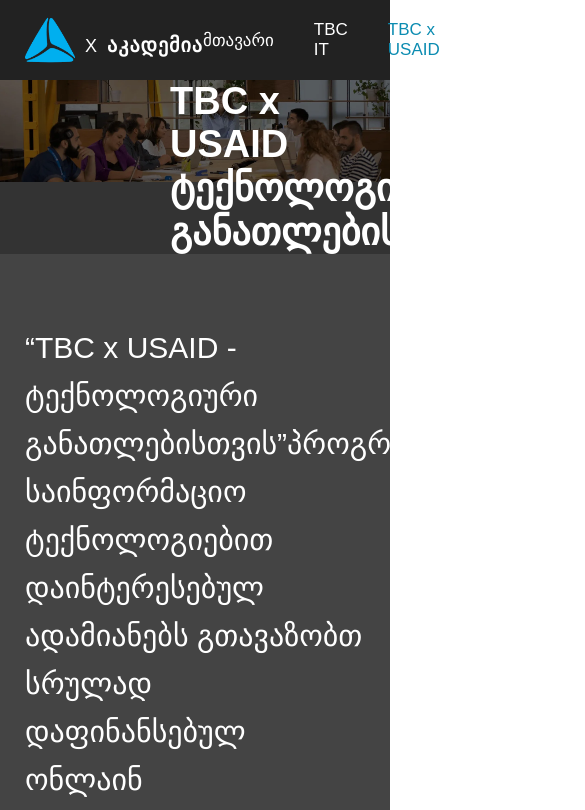
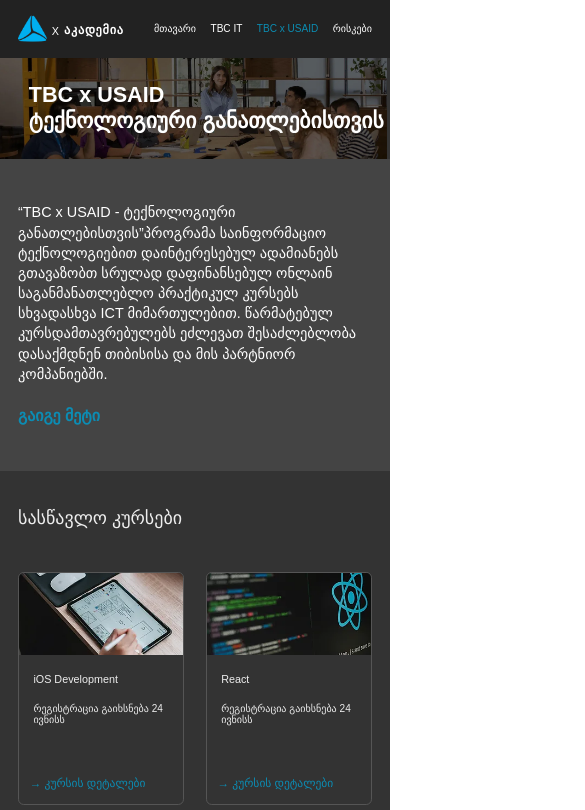
Before and after one commit to ver-eng/TBC-task, a plain HTML site: page index.html in a window 390 px wide. Shown: the top 810 px of the page, 585 px wide, since content can reach past the window. Drawn offline with Linux system fonts and the light colour scheme.

Commit message:
'updateagain'

```diff
--- a/index.html
+++ b/index.html
@@ -3,6 +3,7 @@
   <head>
     <meta charset="UTF-8" />
     <link rel="stylesheet" href="styles.css" />
+    <link rel="stylesheet" href="queries.css" />
     <meta name="viewport" content="width=device-width, initial-scale=1.0" />
     <title>TBC x USAID</title>
     <script defer src="script.js"></script>
@@ -29,8 +30,10 @@
             </nav>
           </div>
           <div class="background-photo">
-            <h2 class="secondary-heading">TBC x USAID</h2>
-            <h2 class="secondary-heading">ტექნოლოგიური განათლებისთვის</h2>
+            <div class="backgr-photo-headings">
+              <h2 class="secondary-heading">TBC x USAID</h2>
+              <h2 class="secondary-heading">ტექნოლოგიური განათლებისთვის</h2>
+            </div>
           </div>
         </header>
         <div class="main-text">
--- /dev/null
+++ b/queries.css
@@ -0,0 +1,191 @@
+/*****************************/
+/*Below 1056px(tablets)*/
+/*****************************/
+@media (max-width: 66em) {
+  html {
+    font-size: 55%;
+  }
+  .navigation,
+  .main-text,
+  .section-two-div,
+  .partners-p,
+  .footer {
+    max-width: 90rem;
+  }
+  .section-four-div {
+    max-width: 85rem;
+    padding: 7rem 2rem;
+  }
+  .each-partners-box {
+    padding: 4rem 2.5rem;
+    /* background-color: gray; */
+    height: 10rem;
+  }
+  .partner-logo {
+    width: 90%;
+  }
+  .footer {
+    padding: 4rem 3rem;
+  }
+  .course-name {
+    padding: 2.5rem 2rem;
+    font-size: 1.5rem;
+  }
+  .register-date {
+    font-size: 1.4rem;
+    padding: 0 0 7rem 2rem;
+  }
+  .secondary-heading {
+    padding-left: 14rem;
+  }
+}
+/*****************************/
+/*Below 848px(tablets)*/
+/*****************************/
+@media (max-width: 53em) {
+  html {
+    font-size: 50%;
+  }
+  .navigation,
+  .main-text,
+  .section-two-div,
+  .partners-p,
+  .footer {
+    max-width: 85rem;
+  }
+  .partner-logo {
+    width: 80%;
+  }
+  .section-four-div {
+    max-width: 75rem;
+    padding: 6rem 2rem;
+  }
+  .main-text {
+    padding: 6rem 2.5rem;
+    font-size: 2.5rem;
+    line-height: 1.5;
+  }
+  .each-course-box {
+    display: flex;
+    flex-direction: column;
+    justify-content: space-between;
+  }
+  .secondary-heading {
+    padding-left: 12rem;
+  }
+  .nav-right-part {
+    gap: 3rem;
+  }
+}
+/*****************************/
+/*Below 688px*/
+/*****************************/
+
+@media (max-width: 43em) {
+  html {
+    font-size: 48%;
+  }
+  .navigation,
+  .main-text,
+  .section-two-div,
+  .partners-p,
+  .footer {
+    max-width: 75rem;
+  }
+  .courses {
+    row-gap: 2.5rem;
+    column-gap: 2.5rem;
+  }
+  .each-course-box a:link,
+  .each-course-box a:visited {
+    padding-left: 1.5rem;
+    font-size: 1.6rem;
+    margin-bottom: 0;
+  }
+  .each-course-box {
+    padding-bottom: 2rem;
+  }
+
+  .section-four-div {
+    max-width: 70rem;
+    padding: 5.5rem 2rem;
+  }
+  .secondary-heading {
+    padding-left: 9rem;
+  }
+}
+/*****************************/
+/*Below 560*/
+/*****************************/
+@media (max-width: 35em) {
+  html {
+    font-size: 45%;
+  }
+  .navigation,
+  .main-text,
+  .section-two-div,
+  .partners-p,
+  .footer {
+    max-width: 70rem;
+  }
+  .section-four-div {
+    max-width: 65rem;
+    padding: 5rem 1.8rem;
+  }
+  .nav-right-part {
+    gap: 2rem;
+  }
+  .secondary-heading {
+    padding-left: 6rem;
+  }
+}
+/*****************************/
+/*Below 448*/
+/*****************************/
+@media (max-width: 28em) {
+  .navigation,
+  .main-text,
+  .section-two-div,
+  .partners-p,
+  .footer {
+    max-width: 60rem;
+  }
+  .section-four-div {
+    max-width: 50rem;
+    padding: 4rem 1.5rem;
+  }
+  .courses {
+    display: grid;
+    grid-template-columns: 1fr 1fr;
+    row-gap: 3rem;
+    column-gap: 3rem;
+  }
+  .header-div h2 {
+    font-size: 2.5rem;
+  }
+  .nav-link:link,
+  .nav-link:visited {
+    font-size: 1.4rem;
+  }
+  .logo-text:nth-child(2) {
+    font-size: 1.5rem;
+  }
+  .logo-text:nth-child(3) {
+    font-size: 1.7rem;
+  }
+  .logo {
+    width: 4rem;
+  }
+  .nav-logo {
+    gap: 0.7rem;
+  }
+  .secondary-heading {
+    font-size: 3rem;
+    font-weight: 800;
+    padding-left: 4rem;
+  }
+  .main-text {
+    font-size: 2rem;
+    line-height: 1.4;
+  }
+}
--- a/styles.css
+++ b/styles.css
@@ -107,6 +107,12 @@ body {
   font-weight: 900;
   padding-left: 17rem;
 }
+/* .backgr-photo-headings {
+  max-width: 105rem;
+  padding-left: 2.5rem;
+  margin: 0 auto;
+  background-color: red;
+} */
 .main-text {
   max-width: 105rem;
   margin: 0 auto;
@@ -236,16 +242,7 @@ body {
   background-color: #444;
   border: none;
 }
-.btn--left {
-  /* position: absolute;
-  top: 50%;
-  left: 5%; */
-}
-.btn--right {
-  /* position: absolute;
-  top: 50%;
-  right: 5%; */
-}
+
 .btn:hover {
   cursor: pointer;
 }
```
